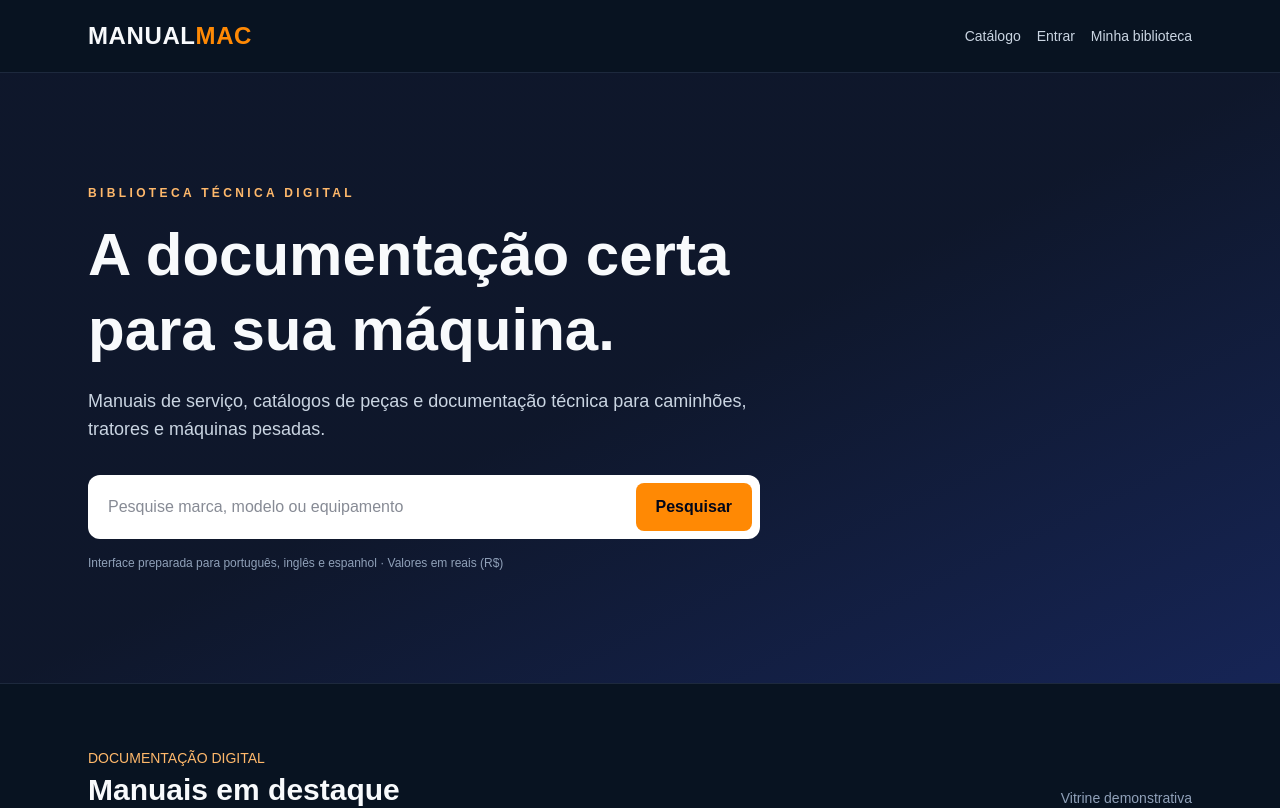
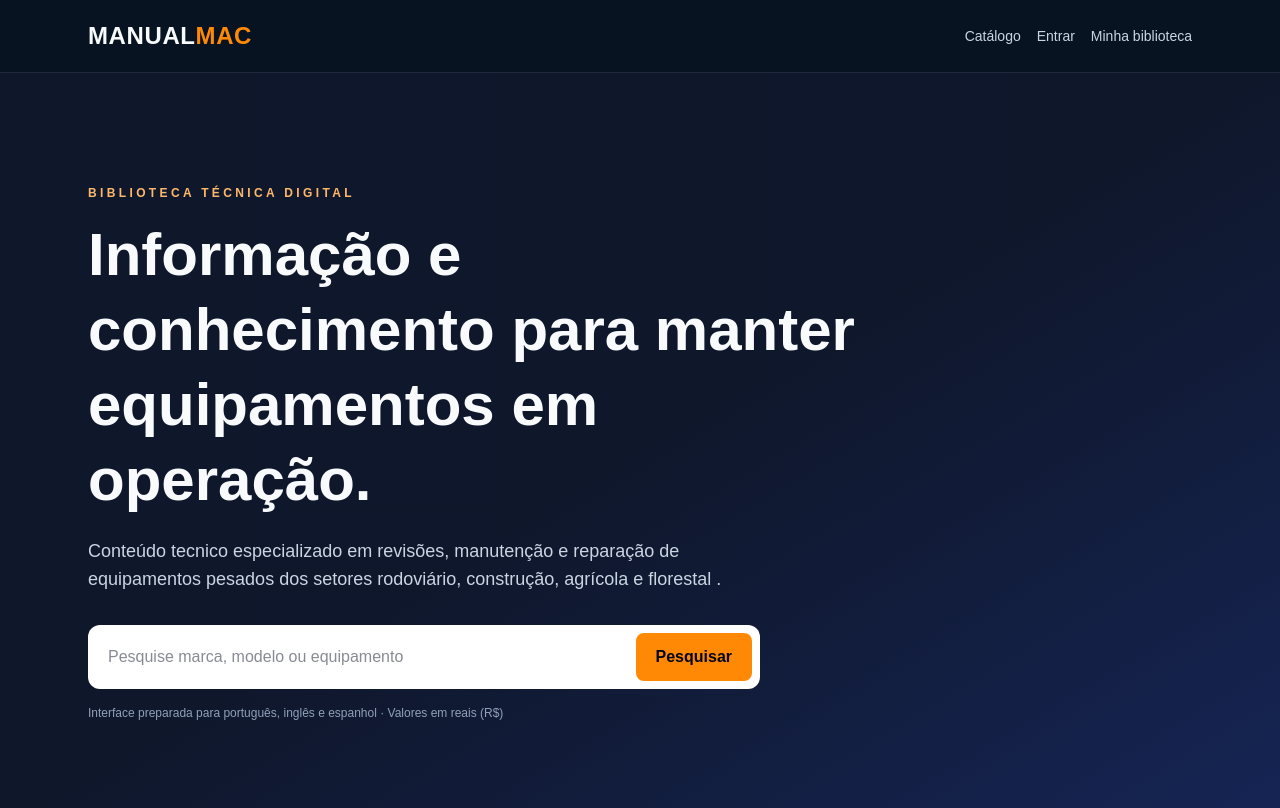
Before and after one commit to andersonhenrique0306-lgtm/Manualmac.com.br, a Next.js app: page / in a window 1280 px wide. Shown: the top 808 px of the page. Built offline with nearby package versions, Linux system fonts and the light colour scheme.

Commit message:
Revise section headings and descriptions
Updated headings and descriptions for better clarity.

```diff
--- a/src/app/page.tsx
+++ b/src/app/page.tsx
@@ -22,8 +22,8 @@ export default function Home() {
       <section className="border-y border-slate-800 bg-gradient-to-br from-slate-900 via-slate-900 to-blue-950">
         <div className="mx-auto max-w-6xl px-6 py-20 md:py-28">
           <p className="mb-4 text-xs font-bold uppercase tracking-[.28em] text-orange-300">Biblioteca técnica digital</p>
-          <h1 className="max-w-3xl text-4xl font-black leading-tight md:text-6xl">A documentação certa para sua máquina.</h1>
-          <p className="mt-5 max-w-2xl text-lg text-slate-300">Manuais de serviço, catálogos de peças e documentação técnica para caminhões, tratores e máquinas pesadas.</p>
+          <h1 className="max-w-3xl text-4xl font-black leading-tight md:text-6xl">Informação e conhecimento para manter equipamentos em operação.</h1>
+          <p className="mt-5 max-w-2xl text-lg text-slate-300">Conteúdo tecnico especializado em revisões, manutenção e reparação de equipamentos pesados dos setores rodoviário, construção, agrícola e florestal  .</p>
           <form action="#catalogo" className="mt-8 flex max-w-2xl gap-2 rounded-xl bg-white p-2">
             <input aria-label="Pesquisar" name="q" placeholder="Pesquise marca, modelo ou equipamento" className="min-w-0 flex-1 px-3 text-slate-900 outline-none" />
             <button className="rounded-lg bg-orange-400 px-5 py-3 font-bold text-slate-950">Pesquisar</button>
```
